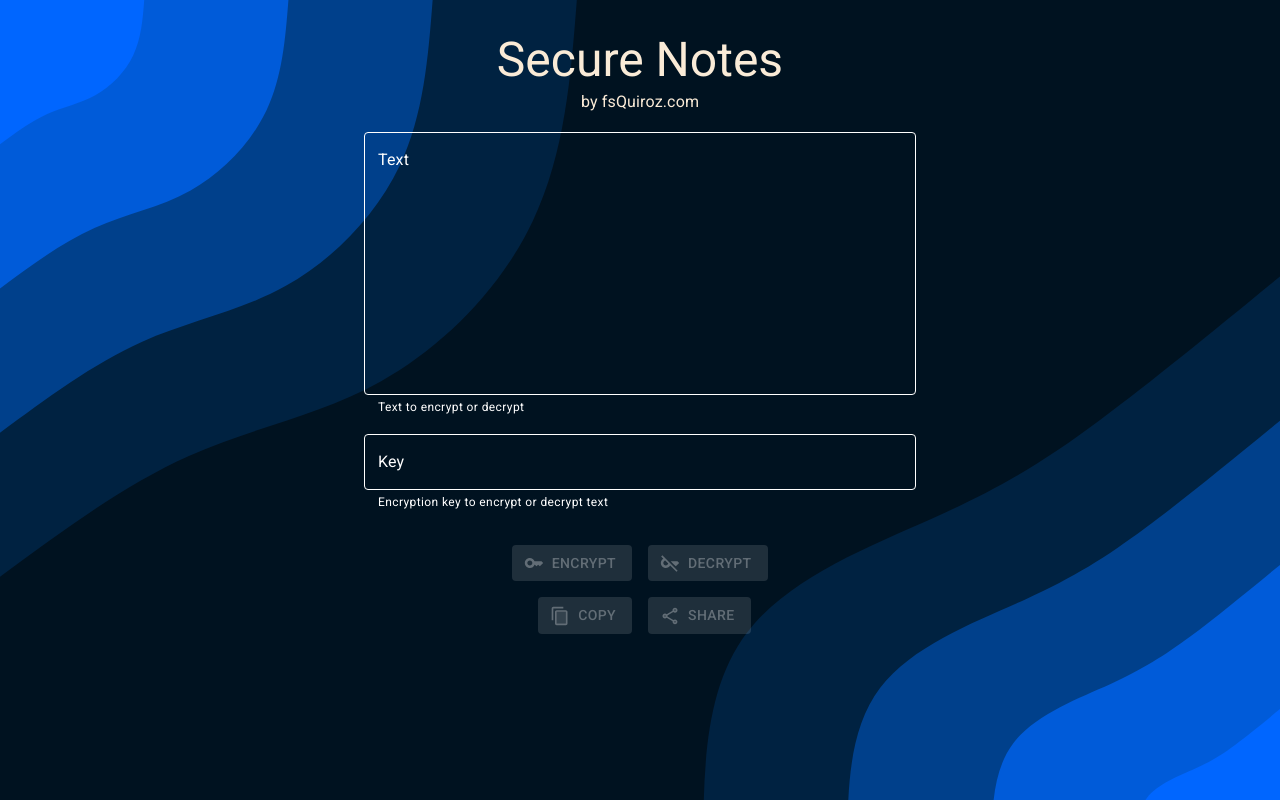
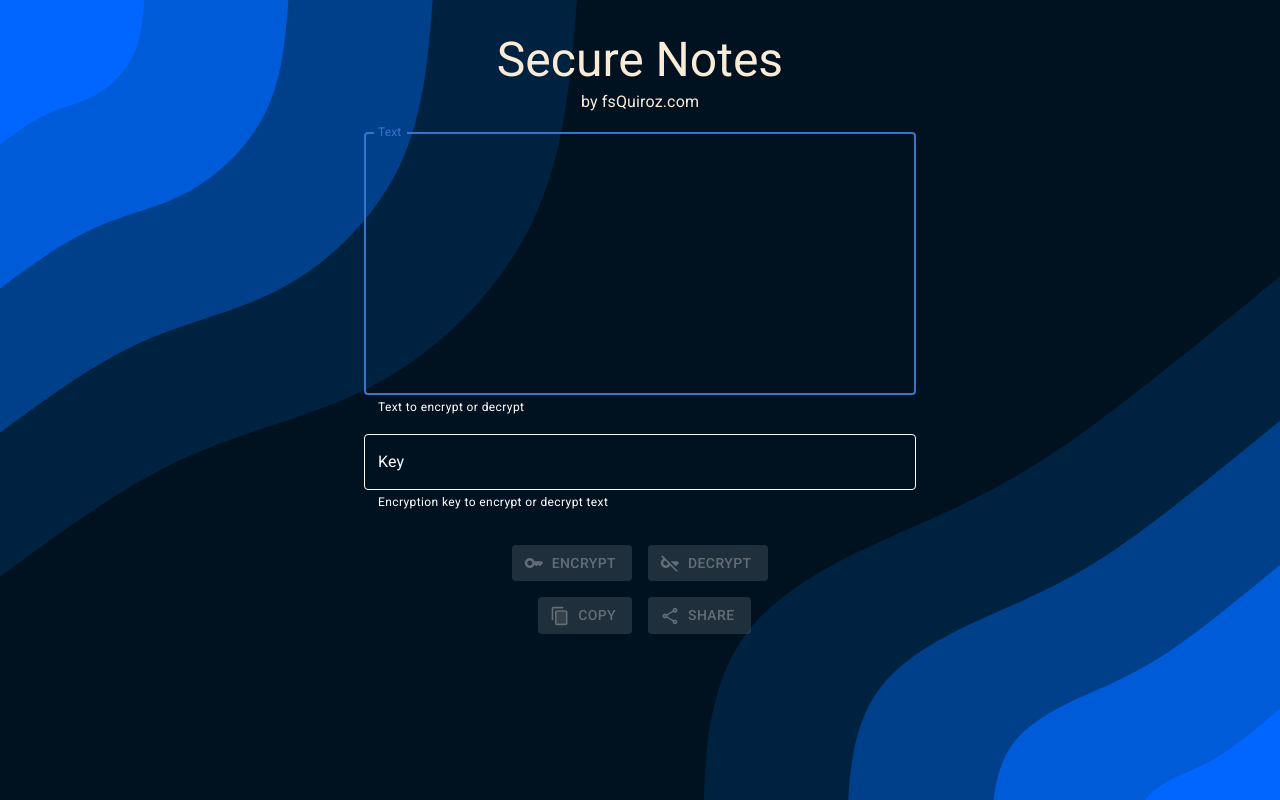
Before and after one commit to fsQuiroz/encrypt, a React (Vite) app: page / in a window 1280 px wide. Built offline with nearby package versions, Linux system fonts and the light colour scheme.

Commit message:
Add autofocus

```diff
--- a/src/pages/home/Home.tsx
+++ b/src/pages/home/Home.tsx
@@ -13,9 +13,9 @@ interface Props extends HTMLAttributes<unknown> {
   encrypted: boolean;
   copied: boolean;
   shared: boolean;
+  encryptedQueryParamPresent: boolean;
   alertMessage: string | null;
   formRef: MutableRefObject<HTMLFormElement | null>;
-  passRef: MutableRefObject<HTMLInputElement | null>;
   formik: FormikProps<EncryptForm>;
   handleEncrypt: () => void;
   handleDecrypt: () => void;
@@ -29,9 +29,9 @@ const Home: FunctionComponent<Props> = ({
   encrypted,
   copied,
   shared,
+  encryptedQueryParamPresent,
   alertMessage,
   formRef,
-  passRef,
   formik,
   handleEncrypt,
   handleDecrypt,
@@ -76,6 +76,7 @@ const Home: FunctionComponent<Props> = ({
             onChange={formik.handleChange}
             error={(formik.touched.note && Boolean(formik.errors.note)) || encStatus === 'INVALID_NOTE'}
             color={encStatus === 'SUCCESS' ? 'success' : 'primary'}
+            autoFocus={!encryptedQueryParamPresent}
             multiline
             minRows={10}
             maxRows={10}
@@ -117,7 +118,7 @@ const Home: FunctionComponent<Props> = ({
             value={formik.values.pass}
             onChange={formik.handleChange}
             error={(formik.touched.pass && Boolean(formik.errors.pass)) || encStatus === 'INVALID_PASS'}
-            inputRef={passRef}
+            autoFocus={encryptedQueryParamPresent}
             fullWidth
             InputProps={{
               style: {
--- a/src/pages/home/HomeContainer.tsx
+++ b/src/pages/home/HomeContainer.tsx
@@ -7,19 +7,20 @@ import * as EncryptionService from '../../service/encryption.service.ts';
 import * as CopyService from '../../service/copy.service';
 import { useQueryParams } from '../../service/hooks/useQueryParams.ts';
 
-const queryParam = import.meta.env.VITE_ENCRYPTED_QUERY_PARAM;
+const encriptedQueryParam = import.meta.env.VITE_ENCRYPTED_QUERY_PARAM;
+const encryptedQueryParam = import.meta.env.VITE_ENCRYPTED_QUERY_PARAM;
 const alertCopiedMessage: string = 'Text copied to clipboard';
 const alertSharedMessage: string = 'Share link generated and copied to clipboard';
 
 const HomeContainer: FunctionComponent = () => {
+  const params = useQueryParams();
   const [encStatus, setEncStatus] = useState<'CLEAN' | 'INVALID_NOTE' | 'INVALID_PASS' | 'SUCCESS'>('CLEAN');
   const [encrypted, setEncrypted] = useState(false);
   const [copied, setCopied] = useState(false);
   const [shared, setShared] = useState(false);
+  const [encryptedQueryParamPresent] = useState<boolean>(!!params[encryptedQueryParam]);
   const [alertMessage, setAlertMessage] = useState<string | null>(null);
   const formRef = useRef<HTMLFormElement | null>(null);
-  const passRef = useRef<HTMLInputElement | null>(null);
-  const params = useQueryParams();
 
   useEffect(() => {
     if (encStatus === 'SUCCESS') {
@@ -49,10 +50,7 @@ const HomeContainer: FunctionComponent = () => {
   });
 
   const getInitialValues = (): EncryptForm => {
-    const encrypted = params[queryParam];
-    if (encrypted) {
-      setTimeout(() => passRef.current?.focus(), 1000);
-    }
+    const encrypted = params[encryptedQueryParam];
     return {
       note: encrypted ? encrypted : '',
       pass: '',
@@ -128,9 +126,9 @@ const HomeContainer: FunctionComponent = () => {
       encrypted={encrypted}
       copied={copied}
       shared={shared}
+      encryptedQueryParamPresent={encryptedQueryParamPresent}
       alertMessage={alertMessage}
       formRef={formRef}
-      passRef={passRef}
       formik={formik}
       handleEncrypt={handleEncrypt}
       handleDecrypt={handleDecrypt}
```
